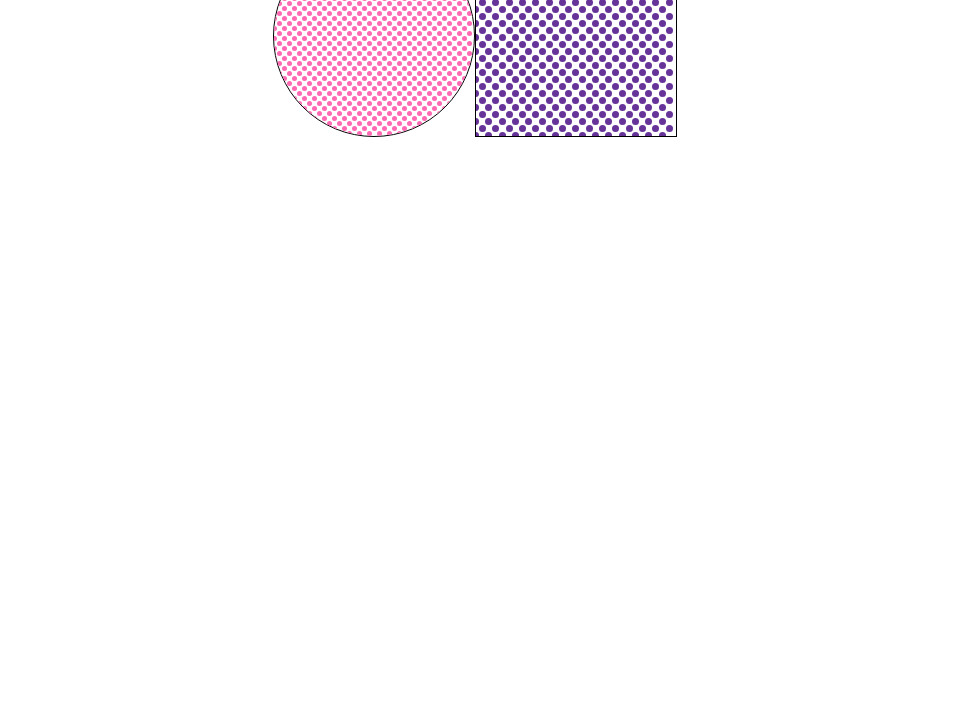
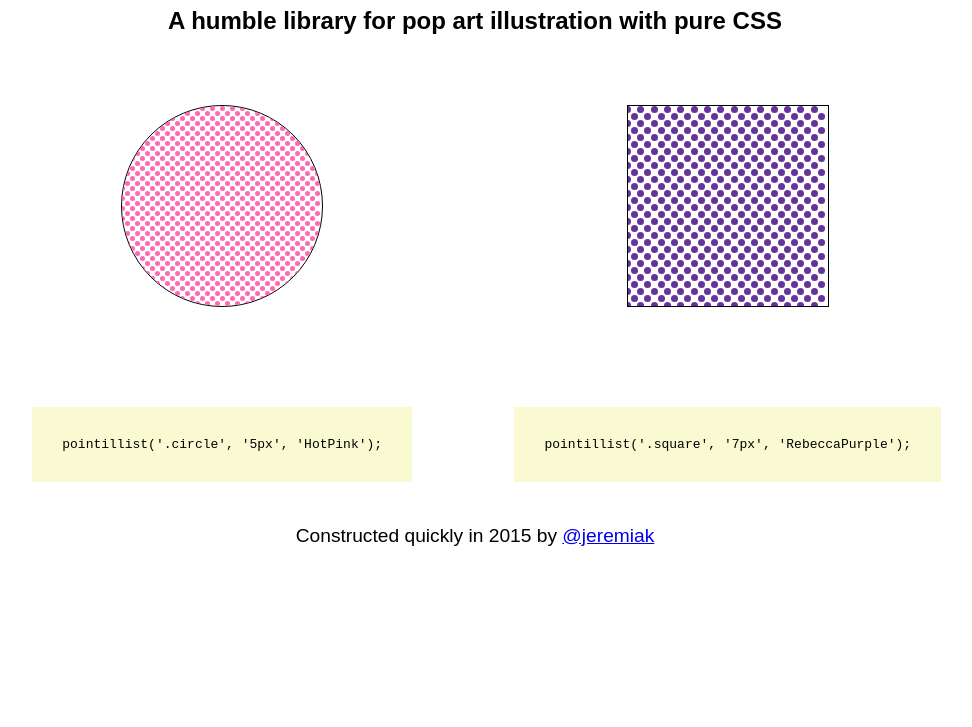
Before and after one commit to jeremiak/pointillist, a website: page index.html in a window 1280 px wide. Shown: the part 73-800 px from the top of the page, without its empty margins (165-1137 px from the left). Drawn offline with Linux system fonts and the light colour scheme.

Commit message:
more robust demo page

```diff
--- a/index.html
+++ b/index.html
@@ -3,9 +3,29 @@
   <head>
     <style type="text/css">
       body {
+        font-family: sans-serif;
+      }
+      .title {
+        text-align: center;
+      }
+      .demos {
         display: flex;
         align-items: center;
         justify-content: center;
+        padding-top: 50px;
+      }
+      .demo {
+        display: flex;
+        justify-content: center;
+        align-items: center;
+        flex-direction: column;
+        flex-basis: 40%;
+      }
+      .code {
+        background-color: LightGoldenrodYellow;
+        font-family: monospace;
+        margin-top: 100px;
+        padding: 30px;
       }
       .circle {
         width: 200px;
@@ -18,11 +38,38 @@
         min-height: 200px;
         border: 1px solid black;
       }
+      footer {
+        padding: 30px;
+        text-align: center;
+        font-size: .6em;
+      }
+      footer h1 {
+        font-weight: 400;
+      }
     </style>
   </head>
   <body>
-    <div class="circle"></div>
-    <div class="square"></div>
+    <div class="title">
+      <h1>Pointillist</h1>
+      <h2>A humble library for pop art illustration with pure CSS</h2>
+    </div>
+    <div class="demos">
+      <div class="demo">
+        <div class="circle"></div>
+        <div class="code">
+           pointillist('.circle', '5px', 'HotPink');
+        </div>
+      </div>
+      <div class="demo">
+        <div class="square"></div>
+        <div class="code">
+           pointillist('.square', '7px', 'RebeccaPurple');
+        </div>
+      </div>
+    </div>
+    <footer>
+      <h1>Constructed quickly in 2015 by <a href="https://github.com/jeremiak">@jeremiak</a></h1>
+    </footer>
     <script src="bundle.js"></script>
     <script>
       pointillist('.circle', '5px', 'HotPink');
```
